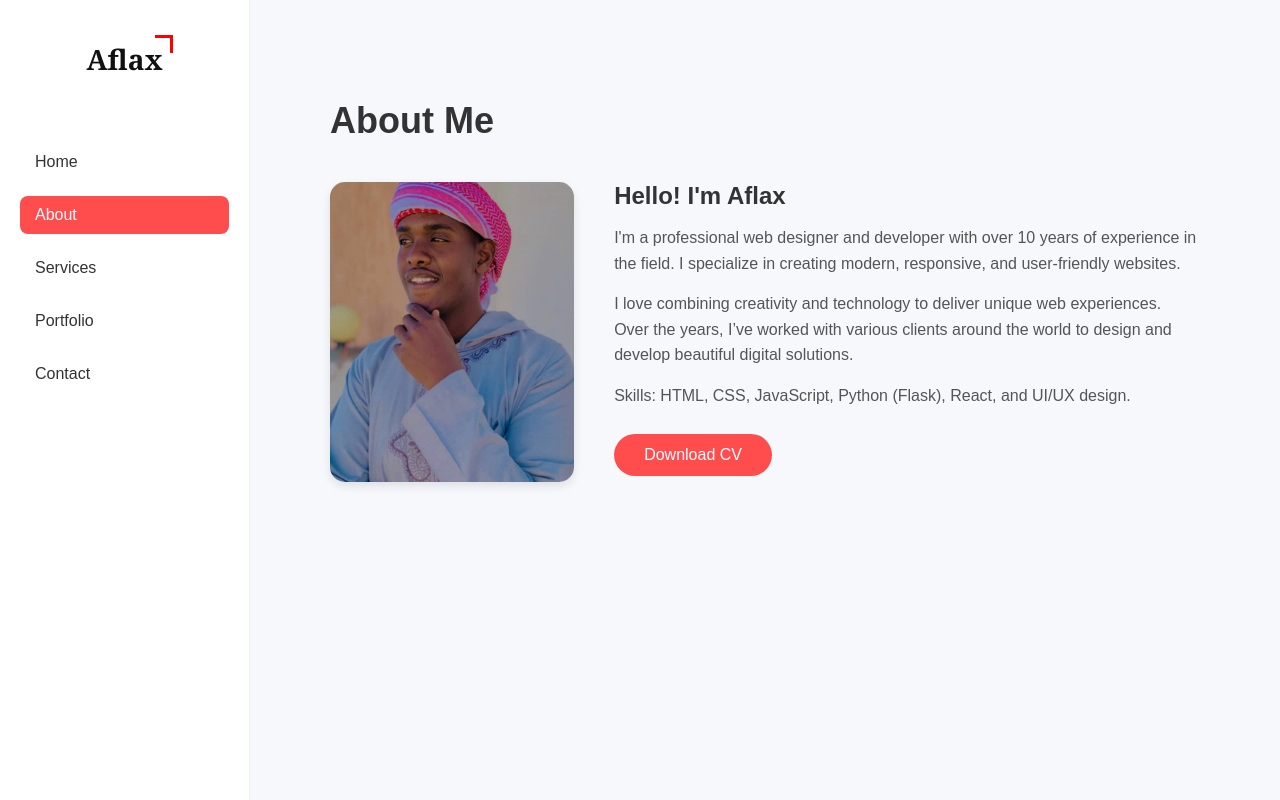
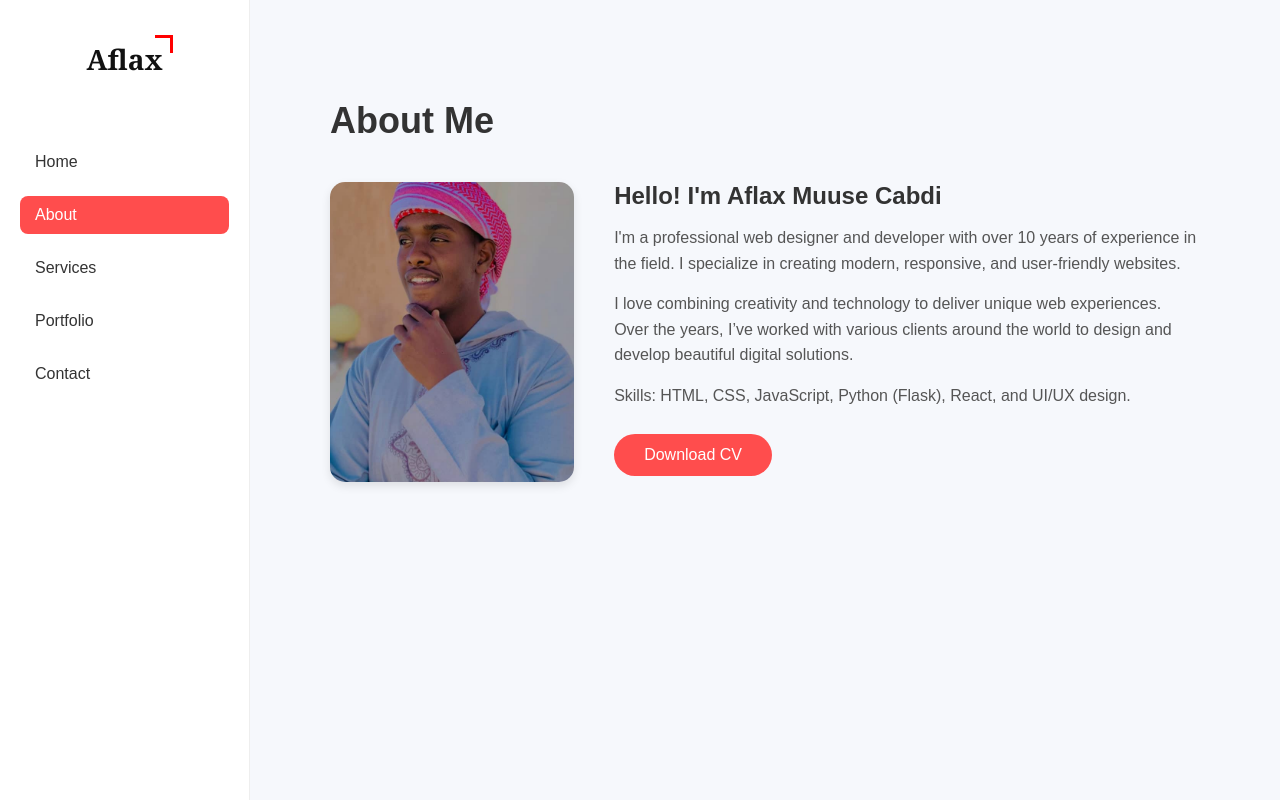
Before and after one commit to webbuilding907-svg/portfolio.github.io, a Flask app: page /about in a window 1280 px wide. Run offline with Flask 3, Linux system fonts and the light colour scheme.

Commit message:
Update about.html

```diff
--- a/templates/about.html
+++ b/templates/about.html
@@ -3,7 +3,7 @@
 <head>
     <meta charset="UTF-8">
     <meta name="viewport" content="width=device-width, initial-scale=1.0">
-    <title>About | Atlas Portfolio</title>
+    <title>About | Aflax Portfolio</title>
     <link rel="stylesheet" href="{{ url_for('static', filename='css/style.css') }}">
 </head>
 <body>
@@ -23,7 +23,7 @@
         <div class="about-section">
             <img src="{{ url_for('static', filename='images/profile.jpg') }}" alt="Profile Photo">
             <div class="about-text">
-                <h2>Hello! I'm <span>Aflax</span></h2>
+                <h2>Hello! I'm <span>Aflax Muuse Cabdi</span></h2>
                 <p>
                     I'm a professional web designer and developer with over 10 years of experience in the field.
                     I specialize in creating modern, responsive, and user-friendly websites.
```
